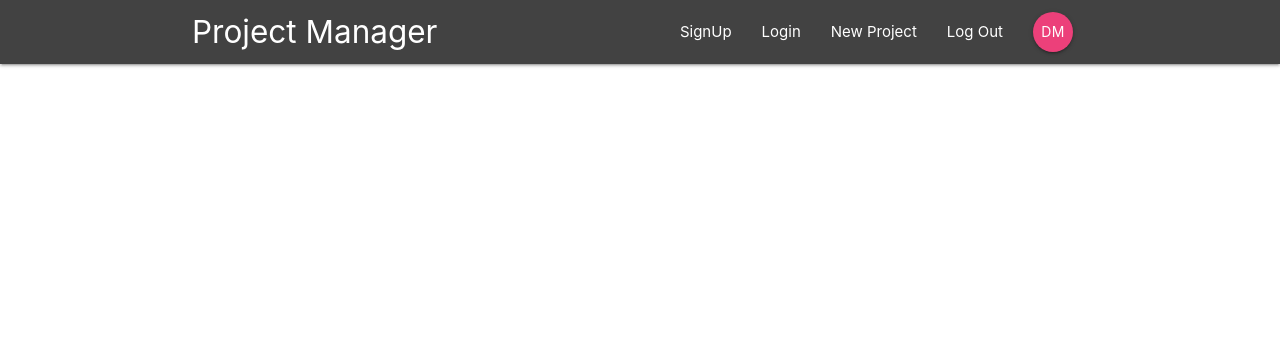
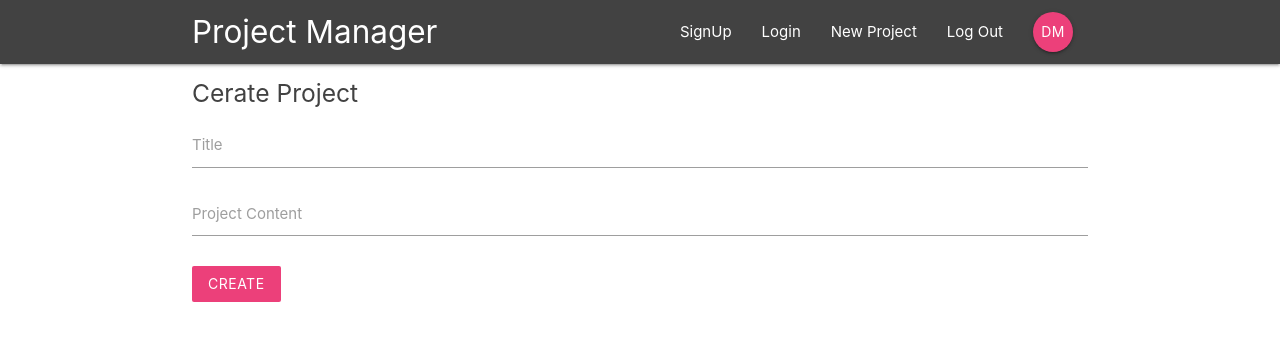
Before and after one commit to divyanshu0x16/Project-Manager, a React (Create React App) app in the folder project-manager/: page /create in a window 1280 px wide. Shown: the top 340 px of the page. Built offline with nearby package versions, Linux system fonts and the light colour scheme.

Commit message:
Created Project Form

```diff
--- a/project-manager/src/App.js
+++ b/project-manager/src/App.js
@@ -4,6 +4,7 @@
 import ProjectDetails from './components/projects/ProjectDetails';
 import SignIn from './components/auth/SignIn';
 import SignUp from './components/auth/SingUp';
+import CreateProject from './components/projects/CreateProject';
 
 function App() {
   return (
@@ -15,6 +16,7 @@
           <Route path='/project/:id' component={ProjectDetails} />
           <Route path='/signin' component={SignIn} />
           <Route path='/signup' component={SignUp} />
+          <Route path='/create' component={CreateProject} />
         </Switch>
       </div>
     </BrowserRouter>
--- a/project-manager/src/components/projects/CreateProject.js
+++ b/project-manager/src/components/projects/CreateProject.js
@@ -0,0 +1,52 @@
+import React, { useState } from 'react';
+
+const CreateProject = () => {
+  const [title, setTitle] = useState('');
+  const [content, setContent] = useState('');
+
+  const handleChange = (e) => {
+    if (e.target.id === 'title') {
+      setTitle(e.target.value);
+    }
+    if (e.target.id === 'content') {
+      setContent(e.target.value);
+    }
+  };
+
+  const handleSubmit = (e) => {
+    e.preventDefault();
+    console.log(title, content);
+    setTitle('');
+    setContent('');
+  };
+
+  return (
+    <div className="container">
+      <form onSubmit={handleSubmit} className="white">
+        <h5 className="grey-text text-darken-3">Cerate Project</h5>
+        <div className="input-field">
+          <label htmlFor="title">Title</label>
+          <input
+            type="text"
+            value={title}
+            id="title"
+            onChange={handleChange}
+          ></input>
+        </div>
+        <div className="input-field">
+          <label htmlFor="content">Project Content</label>
+          <textarea
+            id="content"
+            className="materialize-textarea"
+            onChange={handleChange}
+          ></textarea>
+        </div>
+        <div className="input-field">
+          <button className="btn pink lighten-1 z-depth-0">Create</button>
+        </div>
+      </form>
+    </div>
+  );
+};
+
+export default CreateProject;
```
